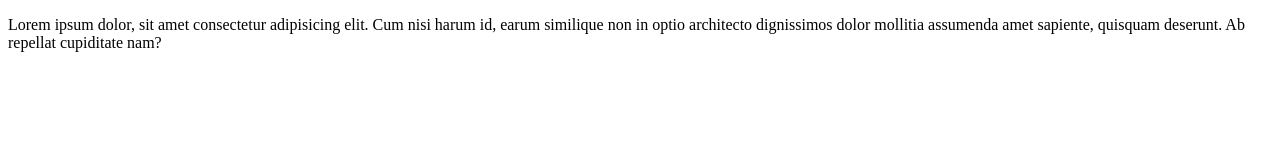
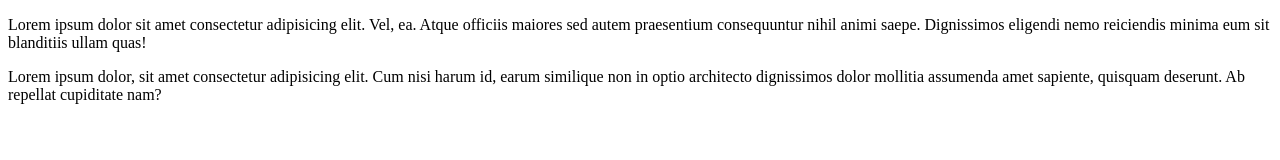
Before and after one commit to upskillbootcamps00123/git4projcts, a plain HTML site: page index.html in a window 1280 px wide. Drawn offline with Linux system fonts and the light colour scheme.

Commit message:
we add new text

```diff
--- a/index.html
+++ b/index.html
@@ -7,6 +7,11 @@
   </head>
   <body>
     <p>
+      Lorem ipsum dolor sit amet consectetur adipisicing elit. Vel, ea. Atque
+      officiis maiores sed autem praesentium consequuntur nihil animi saepe.
+      Dignissimos eligendi nemo reiciendis minima eum sit blanditiis ullam quas!
+    </p>
+    <p>
       Lorem ipsum dolor, sit amet consectetur adipisicing elit. Cum nisi harum
       id, earum similique non in optio architecto dignissimos dolor mollitia
       assumenda amet sapiente, quisquam deserunt. Ab repellat cupiditate nam?
```
